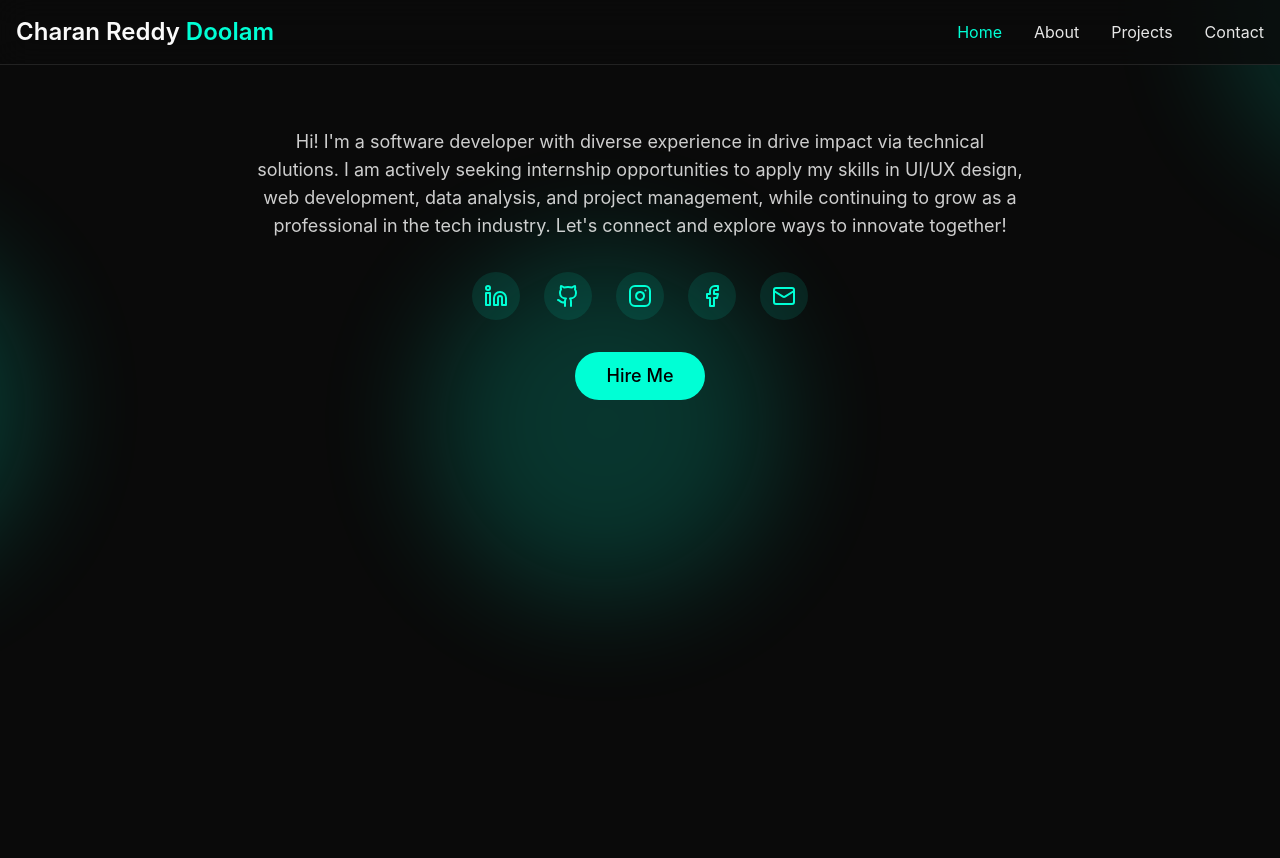
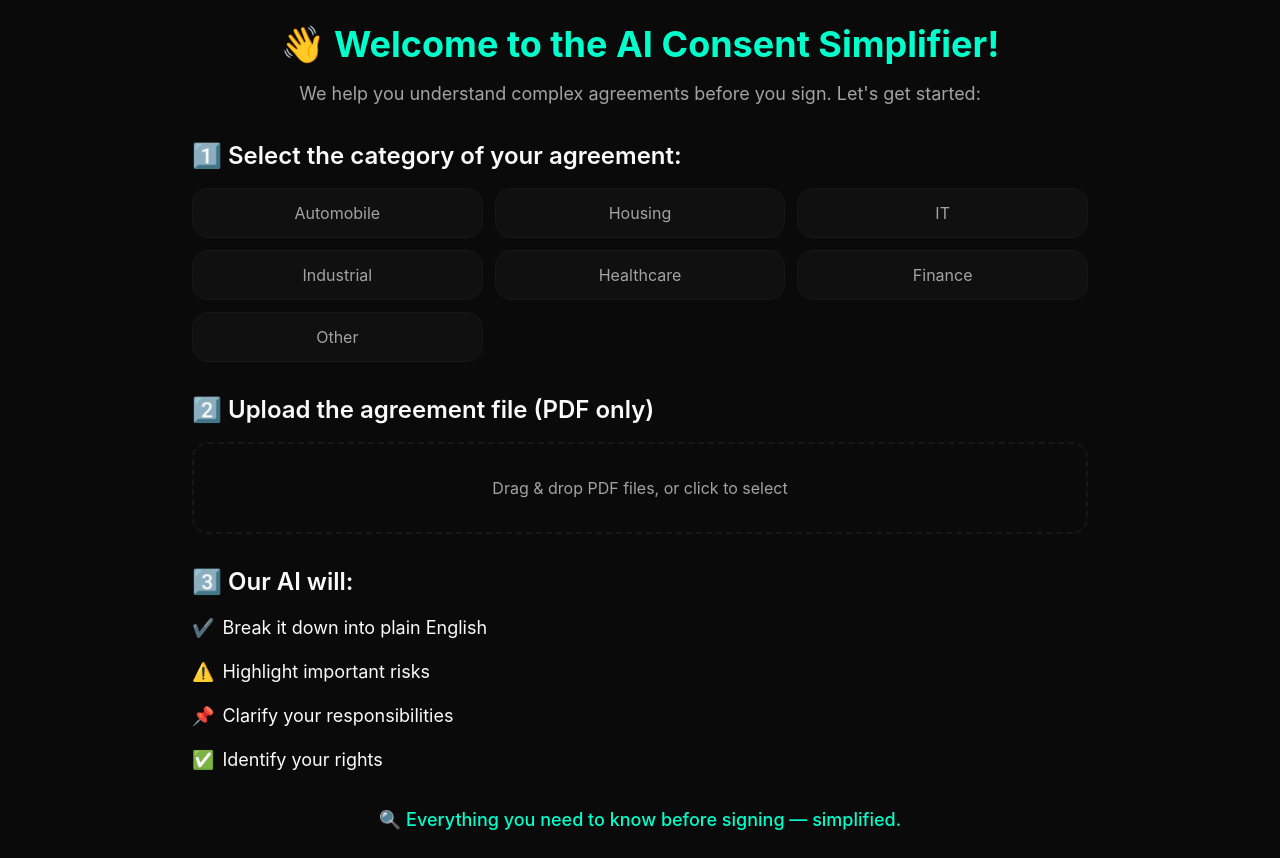
Before and after one commit to Harshith-jella/frontend, a React (Vite) app: page / in a window 1280 px wide. Before the commit the page ends 800 px from the top, so only its background shows below. Built offline with nearby package versions, Linux system fonts and the light colour scheme.

Commit message:
feat: Implement AI consent simplifier
Implement the AI consent simplifier feature, including category selection, PDF upload, and AI-driven analysis of agreements.

```diff
--- a/src/pages/Index.tsx
+++ b/src/pages/Index.tsx
@@ -1,64 +1,93 @@
-import React from 'react';
+
+import React, { useState } from 'react';
 import { Button } from '@/components/ui/button';
-import { Linkedin, Github, Instagram, Facebook, Mail } from 'lucide-react';
-import { Link } from 'react-router-dom';
-import { AnimatedBackground } from '@/components/AnimatedBackground';
+import { FileUploader } from '@/components/FileUploader';
+import { CategorySelector } from '@/components/CategorySelector';
 
 const Index = () => {
+  const [uploadedFiles, setUploadedFiles] = useState<File[]>([]);
+  const [selectedCategory, setSelectedCategory] = useState<string | null>(null);
+
+  const categories = [
+    "Automobile",
+    "Housing",
+    "IT",
+    "Industrial",
+    "Healthcare",
+    "Finance",
+    "Other"
+  ];
+
   return (
-    <>
-      <AnimatedBackground />
-      <div className="min-h-screen">
-        {/* Navigation */}
-        <nav className="fixed top-0 w-full z-50 bg-background/80 backdrop-blur-lg border-b border-white/10">
-          <div className="container mx-auto px-4 py-4">
-            <div className="flex justify-between items-center">
-              <h1 className="text-2xl font-semibold">
-                Charan Reddy <span className="text-[#00ffd5]">Doolam</span>
-              </h1>
-              <div className="space-x-8">
-                <Link to="/" className="text-[#00ffd5] hover:text-[#00ffd5]/80">Home</Link>
-                <Link to="/about" className="text-white/90 hover:text-[#00ffd5]">About</Link>
-                <Link to="/projects" className="text-white/90 hover:text-[#00ffd5]">Projects</Link>
-                <Link to="/contact" className="text-white/90 hover:text-[#00ffd5]">Contact</Link>
+    <div className="min-h-screen bg-background p-6">
+      <div className="max-w-4xl mx-auto space-y-8">
+        {/* Header */}
+        <div className="text-center space-y-4">
+          <h1 className="text-4xl font-bold text-primary">
+            👋 Welcome to the AI Consent Simplifier!
+          </h1>
+          <p className="text-lg text-muted-foreground">
+            We help you understand complex agreements before you sign. Let's get started:
+          </p>
+        </div>
+
+        {/* Main Content */}
+        <div className="space-y-8">
+          {/* Step 1: Category Selection */}
+          <div className="space-y-4">
+            <h2 className="text-2xl font-semibold">
+              1️⃣ Select the category of your agreement:
+            </h2>
+            <CategorySelector
+              categories={categories}
+              selectedCategory={selectedCategory}
+              onSelectCategory={setSelectedCategory}
+            />
+          </div>
+
+          {/* Step 2: File Upload */}
+          <div className="space-y-4">
+            <h2 className="text-2xl font-semibold">
+              2️⃣ Upload the agreement file (PDF only)
+            </h2>
+            <FileUploader
+              onFileUpload={setUploadedFiles}
+              uploadedFiles={uploadedFiles}
+            />
+          </div>
+
+          {/* Step 3: AI Features */}
+          <div className="space-y-4">
+            <h2 className="text-2xl font-semibold">
+              3️⃣ Our AI will:
+            </h2>
+            <div className="grid gap-4 text-lg">
+              <div className="flex items-center gap-2">
+                <span>✔️</span>
+                <span>Break it down into plain English</span>
+              </div>
+              <div className="flex items-center gap-2">
+                <span>⚠️</span>
+                <span>Highlight important risks</span>
+              </div>
+              <div className="flex items-center gap-2">
+                <span>📌</span>
+                <span>Clarify your responsibilities</span>
+              </div>
+              <div className="flex items-center gap-2">
+                <span>✅</span>
+                <span>Identify your rights</span>
               </div>
             </div>
           </div>
-        </nav>
+        </div>
 
-        {/* Hero Section */}
-        <main className="container mx-auto px-4 pt-32">
-          <div className="flex flex-col items-center text-center space-y-8">
-            <p className="max-w-3xl text-lg text-white/80">
-              Hi! I'm a software developer with diverse experience in drive impact via technical solutions. I am actively seeking internship opportunities to apply my skills in UI/UX design, web development, data analysis, and project management, while continuing to grow as a professional in the tech industry. Let's connect and explore ways to innovate together!
-            </p>
-
-            {/* Social Links */}
-            <div className="flex space-x-6">
-              <a href="#" className="rounded-full p-3 bg-[#00ffd5]/10 hover:bg-[#00ffd5]/20 transition-colors">
-                <Linkedin className="w-6 h-6 text-[#00ffd5]" />
-              </a>
-              <a href="#" className="rounded-full p-3 bg-[#00ffd5]/10 hover:bg-[#00ffd5]/20 transition-colors">
-                <Github className="w-6 h-6 text-[#00ffd5]" />
-              </a>
-              <a href="#" className="rounded-full p-3 bg-[#00ffd5]/10 hover:bg-[#00ffd5]/20 transition-colors">
-                <Instagram className="w-6 h-6 text-[#00ffd5]" />
-              </a>
-              <a href="#" className="rounded-full p-3 bg-[#00ffd5]/10 hover:bg-[#00ffd5]/20 transition-colors">
-                <Facebook className="w-6 h-6 text-[#00ffd5]" />
-              </a>
-              <a href="#" className="rounded-full p-3 bg-[#00ffd5]/10 hover:bg-[#00ffd5]/20 transition-colors">
-                <Mail className="w-6 h-6 text-[#00ffd5]" />
-              </a>
-            </div>
-
-            <Button className="bg-[#00ffd5] text-black hover:bg-[#00ffd5]/90 px-8 py-6 text-lg rounded-full">
-              Hire Me
-            </Button>
-          </div>
-        </main>
+        {/* Footer */}
+        <div className="text-center text-lg font-medium text-primary">
+          🔍 Everything you need to know before signing — simplified.
+        </div>
       </div>
-    </>
+    </div>
   );
 };
 
```
